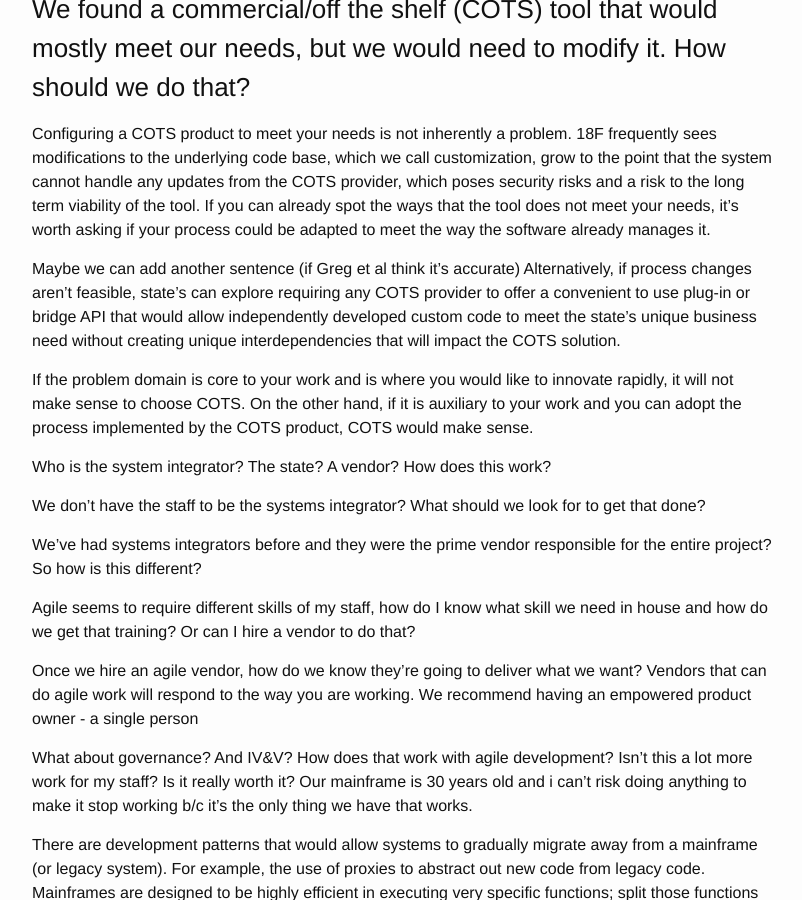
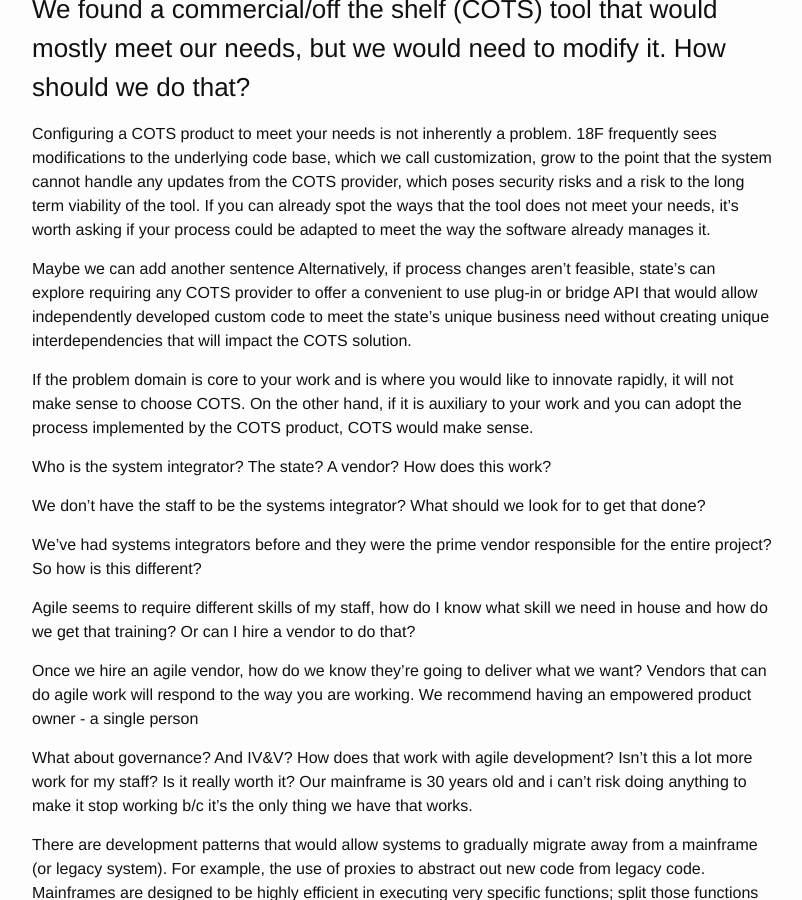
Before and after one commit to 18F/state-faq, a Jekyll site: the page built from pages/agile-development.md, in a window 1280 px wide and 900 px high, scrolled down 2932 px. Shown: the whole window, without its empty margins (238-1040 px from the left). Built offline with Jekyll 4.4.1, drawn with Linux system fonts in a browser that asks for light colours.

Commit message:
remove an inline comment
"(if Greg et al think it’s accurate)"

```diff
--- a/pages/agile-development.md
+++ b/pages/agile-development.md
@@ -71,7 +71,7 @@ How do COTS products fit into this? How much modification is ok?
 
 Configuring a COTS product to meet your needs is not inherently a problem. 18F frequently sees modifications to the underlying code base, which we call customization, grow to the point that the system cannot handle any updates from the COTS provider, which poses security risks and a risk to the long term viability of the tool. If you can already spot the ways that the tool does not meet your needs, it’s worth asking if your process could be adapted to meet the way the software already manages it.
 
-Maybe we can add another sentence (if Greg et al think it's accurate)
+Maybe we can add another sentence
 Alternatively, if process changes aren't feasible, state's can explore
 requiring any COTS provider to offer a convenient to use plug-in or bridge
 API that would allow independently developed custom code to meet the
```
